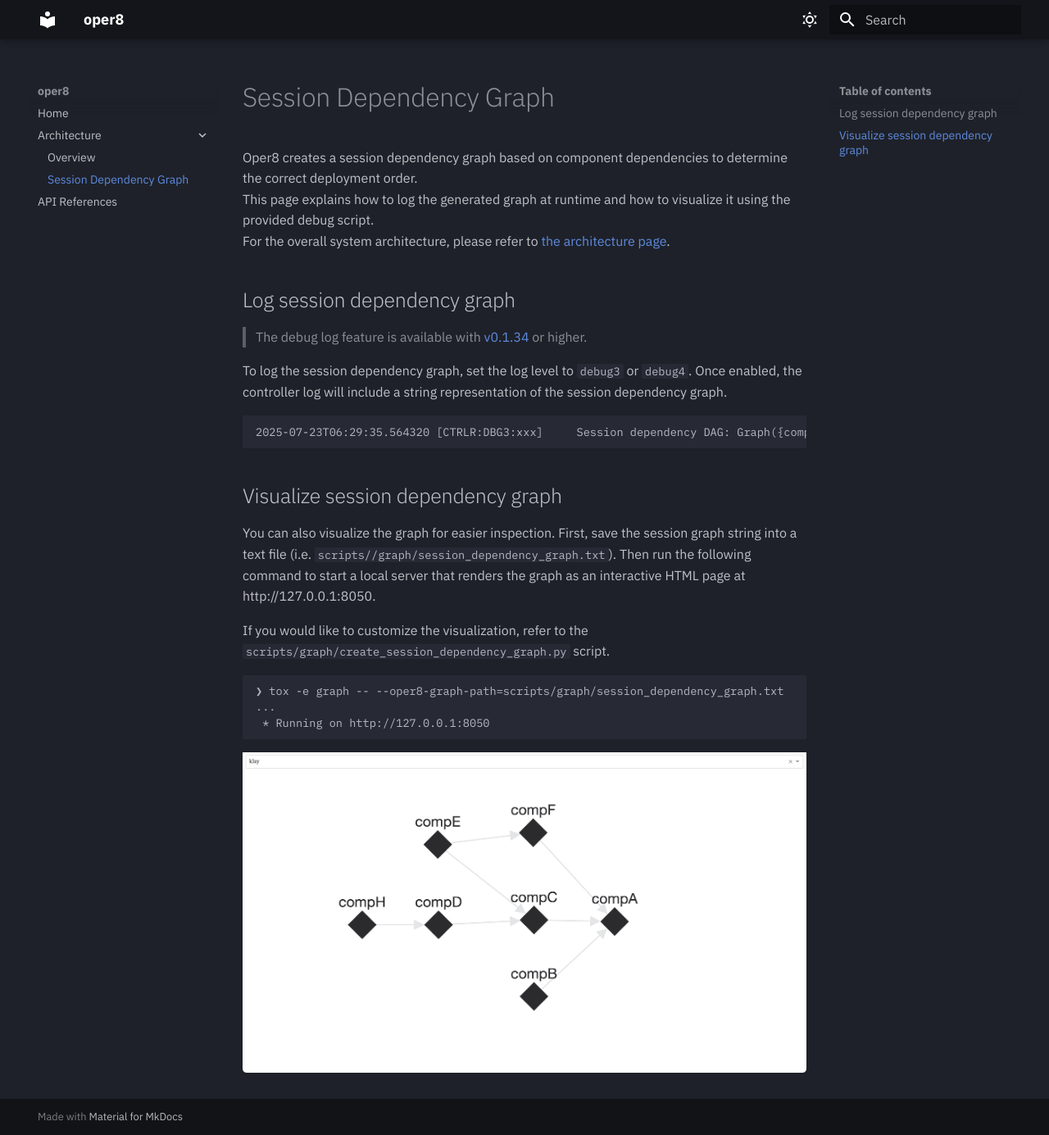
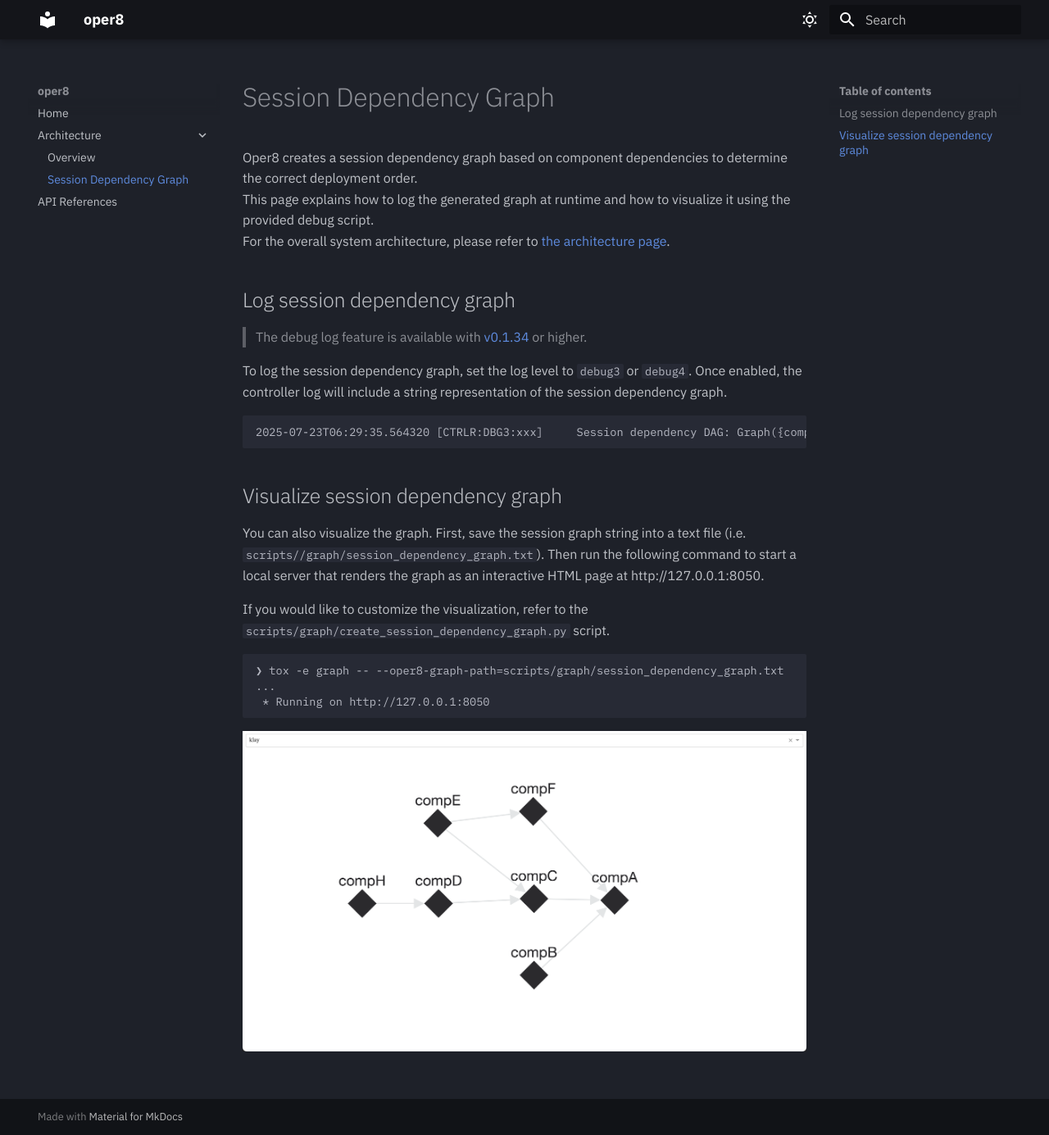
Before and after one commit to IBM/oper8, an MkDocs documentation site: the page built from docs/session_dependency_graph.md, in a window 1280 px wide and 1385 px high. Shown: the whole window at 82% size. Built offline with MkDocs 1.6.1 and Material for MkDocs 9.7.7, drawn with Linux system fonts in a browser that asks for light colours.

Commit message:
doc: simplifying documentation.
Signed-off-by: Yuki Ito <yuki462@ibm.com>

```diff
--- a/docs/session_dependency_graph.md
+++ b/docs/session_dependency_graph.md
@@ -16,7 +16,7 @@ To log the session dependency graph, set the log level to `debug3` or `debug4`.
 
 ## Visualize session dependency graph
 
-You can also visualize the graph for easier inspection. First, save the session graph string into a text file (i.e. `scripts//graph/session_dependency_graph.txt`). Then run the following command to start a local server that renders the graph as an interactive HTML page at http://127.0.0.1:8050.
+You can also visualize the graph. First, save the session graph string into a text file (i.e. `scripts//graph/session_dependency_graph.txt`). Then run the following command to start a local server that renders the graph as an interactive HTML page at http://127.0.0.1:8050.
 
 If you would like to customize the visualization, refer to the `scripts/graph/create_session_dependency_graph.py` script.
 
```
